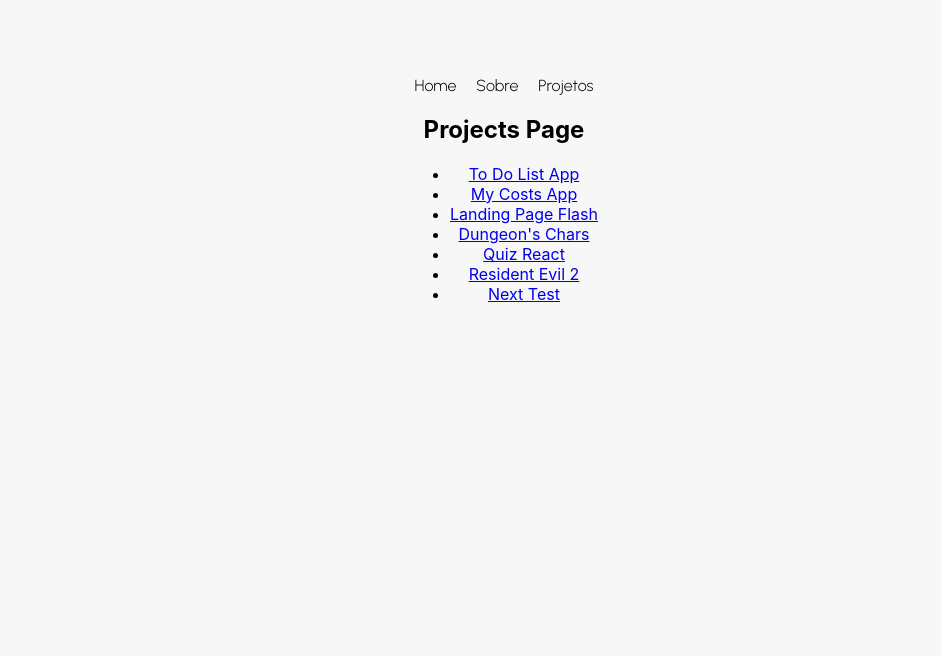
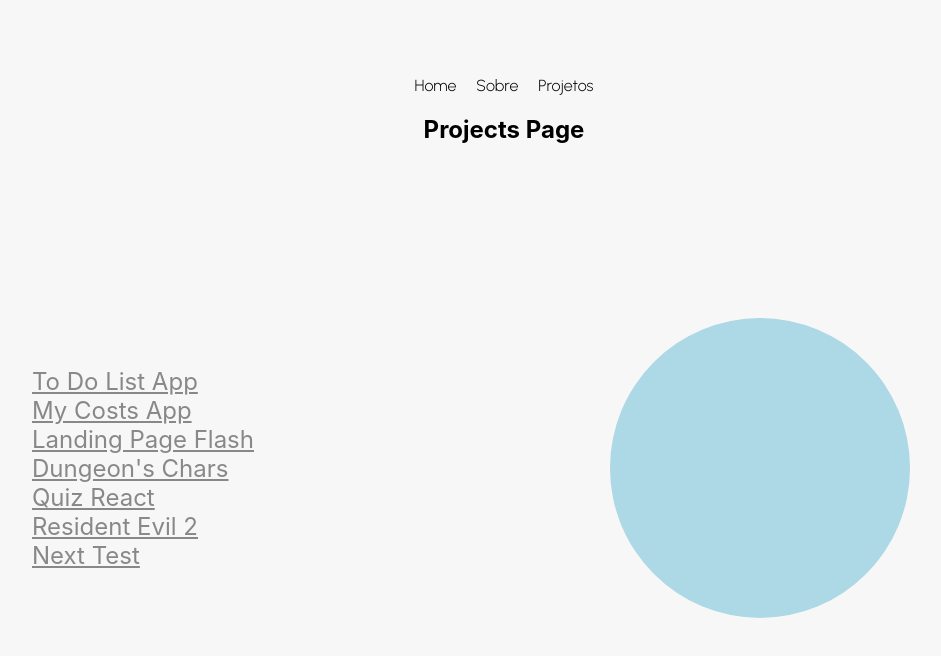
Before and after one commit to wesley-moraes/portfolio, a React (Create React App) app: page /projects in a window 1280 px wide. Shown: the top 656 px of the page, without its empty margins (136-1077 px from the left). Built offline with nearby package versions, Linux system fonts and the light colour scheme.

Commit message:
pagina de projetos

```diff
--- a/src/components/Projects.js
+++ b/src/components/Projects.js
@@ -6,7 +6,10 @@ const Projects = () =>{
             <div>
                 <h2>Projects Page</h2>
             </div>
+            <div className='projetos-box'>
+                <div className='nav-projeto-left'>
                     <div className='lista-projetos'>
+                        <div>
                             <ul>
                                 <li>
                                     <a href="https://todolist-chi-fawn.vercel.app/" target='_blank' rel="noopener noreferrer">To Do List App </a>
@@ -29,11 +32,18 @@ const Projects = () =>{
                                 <li>
                                     <a href="https://next-test-rn8i.vercel.app/" target='_blank' rel="noopener noreferrer">Next Test</a>
                                 </li>
-
                             </ul>
+                        </div>
+                    </div>
+                </div>
+                <div className='prev-projeto-right'>
+                    <div className='box-prev'>
 
                     </div>
                 </div>
+            </div>
+        </div>
+
     );
 };
 
--- a/src/index.css
+++ b/src/index.css
@@ -64,6 +64,8 @@ code {
   color: inherit;
 }
 
+
+
 .content{
   text-align: center;
   display: flex;
@@ -83,3 +85,47 @@ code {
 .home p{
   font-family: Urbanist-Regular;
 }
+
+/*projects*/
+.projetos{
+  width: 100%;
+}
+
+.projetos-box{
+  display: flex;
+  height: 98%;
+}
+
+.lista-projetos ul{
+  list-style: none;
+  text-align: left;
+
+}
+
+.lista-projetos ul a{
+  text-decoration: underline;
+  color: #888888;
+  font-size: 1.5em;
+}
+
+.nav-projeto-left{
+  width: 50%;
+  display: flex;
+  align-items: center;
+}
+
+.box-prev{
+  background: lightblue;
+  border-radius: 50%;
+  width: 300px;
+  height: 300px;
+
+}
+
+.prev-projeto-right{
+  display: flex;
+  width: 50%;
+  height: 100%;
+  align-items: center;
+  justify-content: center;
+}
```
Lines whose indentation alone changed are shown as unchanged.
